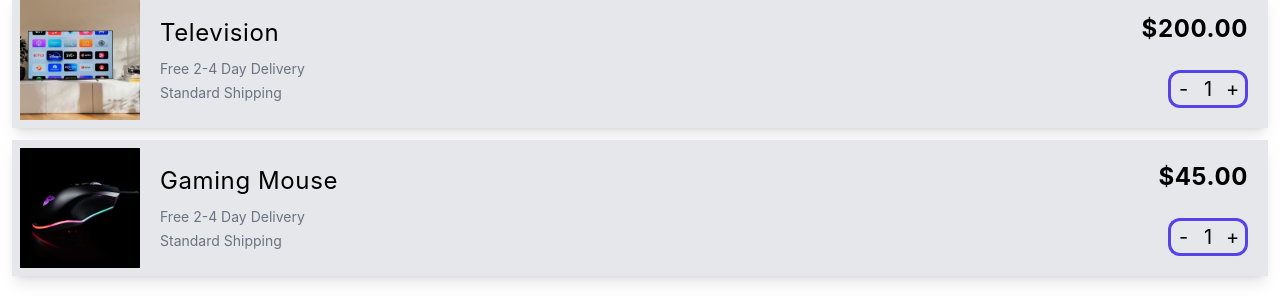
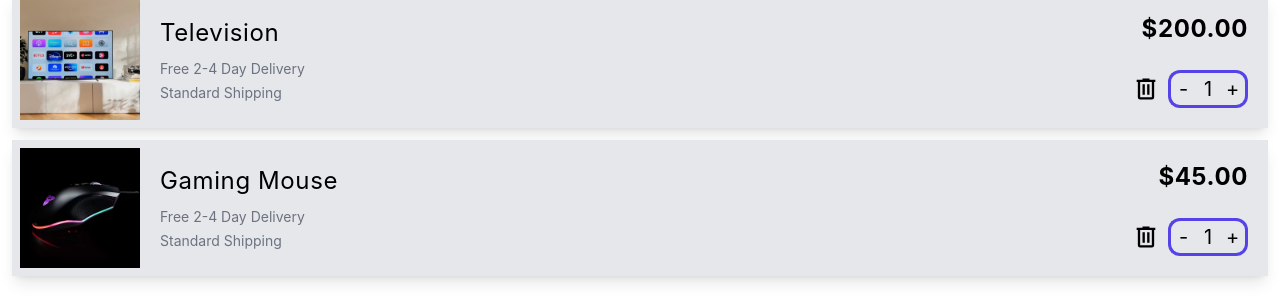
Before and after one commit to devchap8/shopping-cart, a React (Vite) app: page /cart in a window 1280 px wide. Shown: the part 316-622 px from the top of the page. Built offline with nearby package versions, Linux system fonts and the light colour scheme.

Commit message:
Make delete item button

```diff
--- a/src/App.jsx
+++ b/src/App.jsx
@@ -155,7 +155,7 @@ export default function App() {
     const itemName = e.target.getAttribute("data-item-name");
     isPlus
       ? setCartList(prevCart => ({...prevCart, [itemName]: Math.min(prevCart[itemName] + 1, 99)}))
-      : setCartList(prevCart => ({...prevCart, [itemName]: Math.max(prevCart[itemName] - 1, 0)}))
+      : setCartList(prevCart => ({...prevCart, [itemName]: Math.max(prevCart[itemName] - 1, 1)}))
   }
 
   const cont = {itemList, cartList, setItemList, setCartList, filterByCat, sortByPrice, filterByQuery, addToCart, pressStorePlusMinus,
--- a/src/Cart.jsx
+++ b/src/Cart.jsx
@@ -1,4 +1,5 @@
 import { useOutletContext } from "react-router";
+import trashSvg from "./assets/trash.svg";
 
 export default function Cart() {
 
@@ -18,6 +19,12 @@ export default function Cart() {
             }
         }
         return total;
+    }
+
+    const removeItem = (e) => {
+        const itemName = e.target.getAttribute("data-item-name");
+        const {[itemName]: removed, ...rest} = cont.cartList;
+        cont.setCartList(rest);
     }
 
     return (
@@ -44,6 +51,7 @@ export default function Cart() {
                                 <div className={"text-2xl font-bold tracking-wide"}>{`$${item.price * +cont.cartList[item.name]}.00`}</div>
                                 <div className={"flex flex-col w-fit"}>
                                     <div className={"flex text-xl"}>
+                                        <button onClick={(e) => removeItem(e)} data-item-name={item.name} className={"curosr-pointer w-7 transition-all duration-200 hover:scale-120 mr-2"}><img data-item-name={item.name} className={""} src={trashSvg}></img></button>
                                         <button onClick={(e) => cont.pressCartPlusMinus(e, false)} data-item-name={item.name} className={"w-7 p-0.5 hover:bg-brand-lightest transition-colors duration-200 border-3 border-brand-main border-r-0 rounded-l-xl"}>-</button>
                                         <div className={"w-6    p-0.5  text-center border-3 border-brand-main border-x-0"}>{cont.cartList[item.name]}</div>
                                         <button onClick={(e) => cont.pressCartPlusMinus(e, true)} data-item-name={item.name} className={"w-7 p-0.5 hover:bg-brand-lightest transition-colors duration-200 border-3 border-brand-main border-l-0 rounded-r-xl"}>+</button>
```
Also changed, not shown: src/assets/trash.svg (added).
